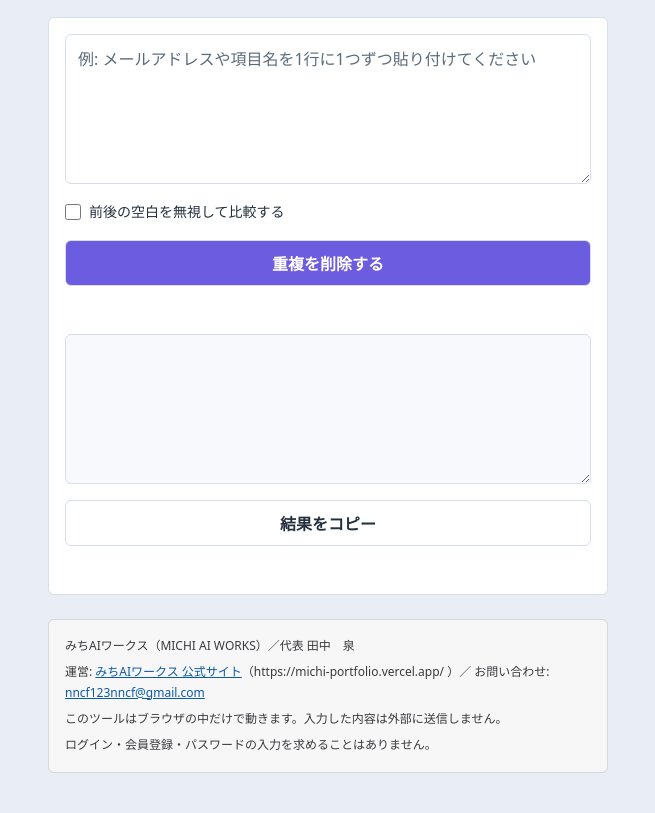
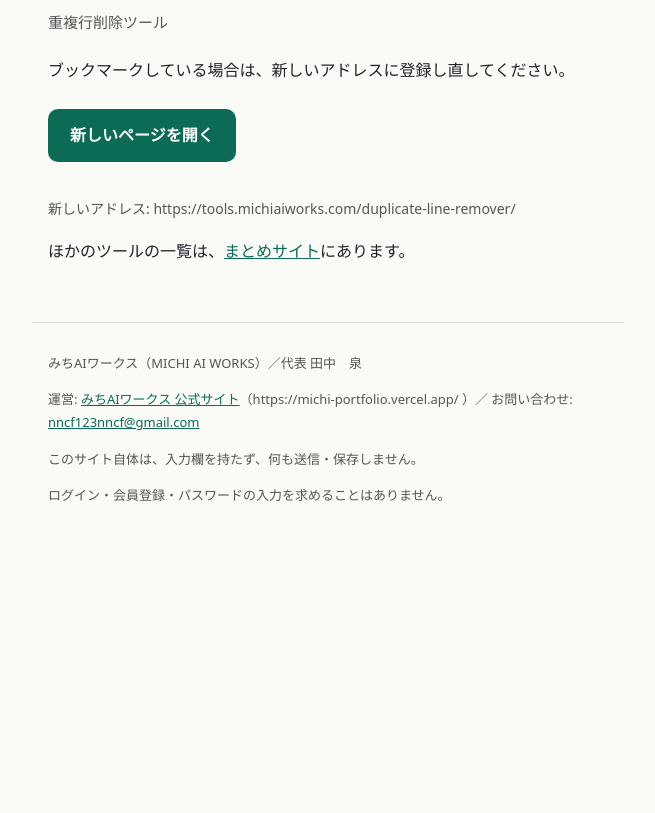
Before and after one commit to nncf123nncf-oss/duplicate-line-remover, a plain HTML site: page index.html in a window 1280 px wide. Shown: the part 92-905 px from the top of the page, without its empty margins (312-967 px from the left). After the commit the page ends 800 px from the top, so only its background shows below. Drawn offline with Linux system fonts and the light colour scheme.

Commit message:
移転のお知らせ: このツールは https://tools.michiaiworks.com/ へ移りました

```diff
--- a/index.html
+++ b/index.html
@@ -1,255 +1,26 @@
 <!doctype html>
-<html lang="ja">
-<head>
-  <meta charset="UTF-8">
-  <meta name="viewport" content="width=device-width, initial-scale=1.0">
-  <meta name="description" content="貼り付けたテキストから重複した行を削除するツールです。">
-  <title>重複行削除ツール</title>
-  <style>
-    :root {
-      color-scheme: light;
-      --background: #E9EDF5;
-      --surface: #FFFFFF;
-      --text: #24303D;
-      --muted: #5C6B7A;
-      --accent: #6C5CE0;
-      --danger: #D93025;
-      --border: #D7DEEA;
-      --radius: 6px;
-    }
+<html lang="ja"><head><meta charset="utf-8"><meta name="viewport" content="width=device-width,initial-scale=1">
+<title>移転しました｜重複行削除ツール</title>
+<meta name="robots" content="noindex">
+<link rel="canonical" href="https://tools.michiaiworks.com/duplicate-line-remover/">
+<style>body{margin:0;font-family:system-ui,-apple-system,"Hiragino Sans","Noto Sans JP",sans-serif;color:#1f2328;background:#fafaf7;line-height:1.8}
+main{max-width:560px;margin:0 auto;padding:56px 16px 40px}h1{font-size:22px;line-height:1.5;margin:0 0 12px}
+.name{font-size:15px;color:#555;margin:0 0 20px}.go{display:inline-block;margin:8px 0 20px;padding:12px 22px;border-radius:10px;background:#0b6b57;color:#fff;text-decoration:none;font-weight:600}
+.url{overflow-wrap:anywhere;font-size:14px;color:#555}.note{font-size:14px;background:#fff6e0;border-radius:8px;padding:10px 14px}
+a{color:#0b6b57}.mw-footer{max-width:560px;margin:0 auto;padding:16px;border-top:1px solid #ddd;font-size:13px;color:#555;overflow-wrap:anywhere}</style></head>
+<body><main>
+<h1>このツールは新しいアドレスに移りました</h1>
+<p class="name">重複行削除ツール</p>
+<p>ブックマークしている場合は、新しいアドレスに登録し直してください。</p>
+<a class="go" href="https://tools.michiaiworks.com/duplicate-line-remover/">新しいページを開く</a>
+<p class="url">新しいアドレス: https://tools.michiaiworks.com/duplicate-line-remover/</p>
 
-    * { box-sizing: border-box; }
-
-    body {
-      min-width: 320px;
-      margin: 0;
-      background: var(--background);
-      color: var(--text);
-      font-family: system-ui, -apple-system, "Segoe UI", sans-serif;
-    }
-
-    .page {
-      width: min(100% - 32px, 560px);
-      margin: 0 auto;
-      padding: 32px 0 40px;
-    }
-
-    .page-header { margin-bottom: 24px; }
-
-    h1 {
-      margin: 0;
-      font-size: 18px;
-      line-height: 1.4;
-    }
-
-    .lead {
-      margin: 8px 0 0;
-      color: var(--muted);
-      font-size: 14px;
-      line-height: 1.4;
-    }
-
-    .tool {
-      padding: 16px;
-      border: 1px solid var(--border);
-      border-radius: var(--radius);
-      background: var(--surface);
-    }
-
-    textarea,
-    button {
-      display: block;
-      width: 100%;
-      border: 1px solid var(--border);
-      border-radius: var(--radius);
-      font: inherit;
-      font-size: 16px;
-    }
-
-    textarea {
-      min-height: 150px;
-      padding: 12px;
-      resize: vertical;
-      background: var(--surface);
-      color: var(--text);
-      line-height: 1.5;
-    }
-
-    textarea::placeholder { color: var(--muted); }
-
-    textarea[readonly] {
-      margin-top: 16px;
-      background: #F8F9FC;
-    }
-
-    .option {
-      display: flex;
-      align-items: center;
-      min-height: 40px;
-      margin-top: 8px;
-      padding: 8px 0;
-      color: var(--text);
-      font-size: 14px;
-      line-height: 1.4;
-      white-space: nowrap;
-      cursor: pointer;
-    }
-
-    .option input {
-      width: 16px;
-      height: 16px;
-      margin: 0 8px 0 0;
-      accent-color: var(--accent);
-      flex: 0 0 auto;
-    }
-
-    button {
-      min-height: 44px;
-      padding: 10px 16px;
-      cursor: pointer;
-      font-weight: 700;
-    }
-
-    .run-button {
-      margin-top: 8px;
-      background: var(--accent);
-      color: #FFFFFF;
-    }
-
-    .copy-button {
-      margin-top: 16px;
-      background: var(--surface);
-      color: var(--text);
-    }
-
-    button:active { transform: translateY(1px); }
-
-    textarea:focus-visible,
-    .option:focus-within,
-    button:focus-visible {
-      outline: 3px solid var(--accent);
-      outline-offset: 2px;
-    }
-
-    .result,
-    .copy-status {
-      min-height: 24px;
-      margin: 8px 0 0;
-      font-size: 16px;
-      line-height: 1.4;
-      white-space: nowrap;
-    }
-
-    .result { color: var(--muted); }
-    .copy-status { color: var(--accent); }
-    .copy-status.is-error { color: var(--danger); }
-
-    @media (max-width: 480px) {
-      .page { padding-top: 24px; }
-    }
-  /* --- 運営者表記フッタ（全Day共通・Day037と同一仕様） -------------------
-     ページごとに配色が違うため、ページ側のCSS変数に依存せず自己完結させる。
-     ツール本体のスタイルには触れない。印刷時は表示しない。 */
-  .mw-footer {
-    box-sizing: border-box;
-    width: 100%;
-    max-width: 100%;
-    margin: 24px 0 0;
-    padding: 16px;
-    background: #F7F7F8;
-    border: 1px solid #D8D8DC;
-    border-radius: 6px;
-    color: #3A3A3E;
-    font-family: system-ui, sans-serif;
-    font-size: 12px;
-    font-weight: 400;
-    line-height: 1.7;
-    text-align: left;
-    overflow-wrap: anywhere;
-  }
-  .mw-footer p { margin: 0 0 6px; padding: 0; color: #3A3A3E; font-size: 12px; font-weight: 400; line-height: 1.7; text-align: left; }
-  .mw-footer p:last-child { margin-bottom: 0; }
-  .mw-footer a { color: #0B5AA6; }
-  .mw-footer.mw-footer--page { width: calc(100% - 32px); max-width: 720px; margin: 24px auto; }
-  @media print { .mw-footer { display: none; } }
-  </style>
-</head>
-<body>
-  <main class="page">
-    <header class="page-header">
-      <h1>重複行削除ツール</h1>
-      <p class="lead">貼り付けたテキストから、同じ行を取り除きます</p>
-    </header>
-
-    <section class="tool" aria-label="重複行削除">
-      <textarea id="input" placeholder="例: メールアドレスや項目名を1行に1つずつ貼り付けてください" aria-label="重複を削除するテキスト"></textarea>
-
-      <label class="option">
-        <input id="trim" type="checkbox">
-        前後の空白を無視して比較する
-      </label>
-
-      <button class="run-button" id="run" type="button">重複を削除する</button>
-      <p class="result" id="result" aria-live="polite"></p>
-
-      <textarea id="output" readonly aria-label="重複を削除した結果"></textarea>
-      <button class="copy-button" id="copy" type="button">結果をコピー</button>
-      <p class="copy-status" id="copy-status" role="status" aria-live="polite"></p>
-    </section>
-  <footer class="mw-footer">
-    <p>みちAIワークス（MICHI AI WORKS）／代表 田中　泉</p>
-    <p>運営: <a href="https://michi-portfolio.vercel.app/" rel="noopener">みちAIワークス 公式サイト</a>（https://michi-portfolio.vercel.app/ ）／ お問い合わせ: <a href="mailto:nncf123nncf@gmail.com">nncf123nncf@gmail.com</a></p>
-    <p>このツールはブラウザの中だけで動きます。入力した内容は外部に送信しません。</p>
-    <p>ログイン・会員登録・パスワードの入力を求めることはありません。</p>
-  </footer>
-  </main>
-
-  <script>
-    const input = document.querySelector('#input');
-    const trimOption = document.querySelector('#trim');
-    const output = document.querySelector('#output');
-    const result = document.querySelector('#result');
-    const copyButton = document.querySelector('#copy');
-    const copyStatus = document.querySelector('#copy-status');
-
-    function removeDuplicates() {
-      const lines = input.value.split('\n');
-      const seen = new Set();
-      const uniqueLines = lines.filter((line) => {
-        const key = trimOption.checked ? line.trim() : line;
-        if (seen.has(key)) return false;
-        seen.add(key);
-        return true;
-      });
-
-      output.value = uniqueLines.join('\n');
-      result.textContent = `${lines.length}行 → ${uniqueLines.length}行（${lines.length - uniqueLines.length}行削除）`;
-      copyStatus.textContent = '';
-      copyStatus.classList.remove('is-error');
-    }
-
-    async function copyResult() {
-      const text = output.value;
-      copyStatus.classList.remove('is-error');
-
-      try {
-        if (navigator.clipboard?.writeText) {
-          await navigator.clipboard.writeText(text);
-        } else {
-          output.focus();
-          output.select();
-          if (!document.execCommand('copy')) throw new Error('Copy failed');
-          output.setSelectionRange(0, 0);
-        }
-        copyStatus.textContent = 'コピーしました';
-      } catch {
-        copyStatus.textContent = 'コピーできませんでした';
-        copyStatus.classList.add('is-error');
-      }
-    }
-
-    document.querySelector('#run').addEventListener('click', removeDuplicates);
-    copyButton.addEventListener('click', copyResult);
-  </script>
-</body>
-</html>
+<p>ほかのツールの一覧は、<a href="https://100days.michiaiworks.com/">まとめサイト</a>にあります。</p>
+</main>
+<footer class="mw-footer">
+  <p>みちAIワークス（MICHI AI WORKS）／代表 田中　泉</p>
+  <p>運営: <a href="https://michi-portfolio.vercel.app/" rel="noopener">みちAIワークス 公式サイト</a>（https://michi-portfolio.vercel.app/ ）／ お問い合わせ: <a href="mailto:nncf123nncf@gmail.com">nncf123nncf@gmail.com</a></p>
+  <p>このサイト自体は、入力欄を持たず、何も送信・保存しません。</p>
+  <p>ログイン・会員登録・パスワードの入力を求めることはありません。</p>
+</footer>
+</body></html>
```
